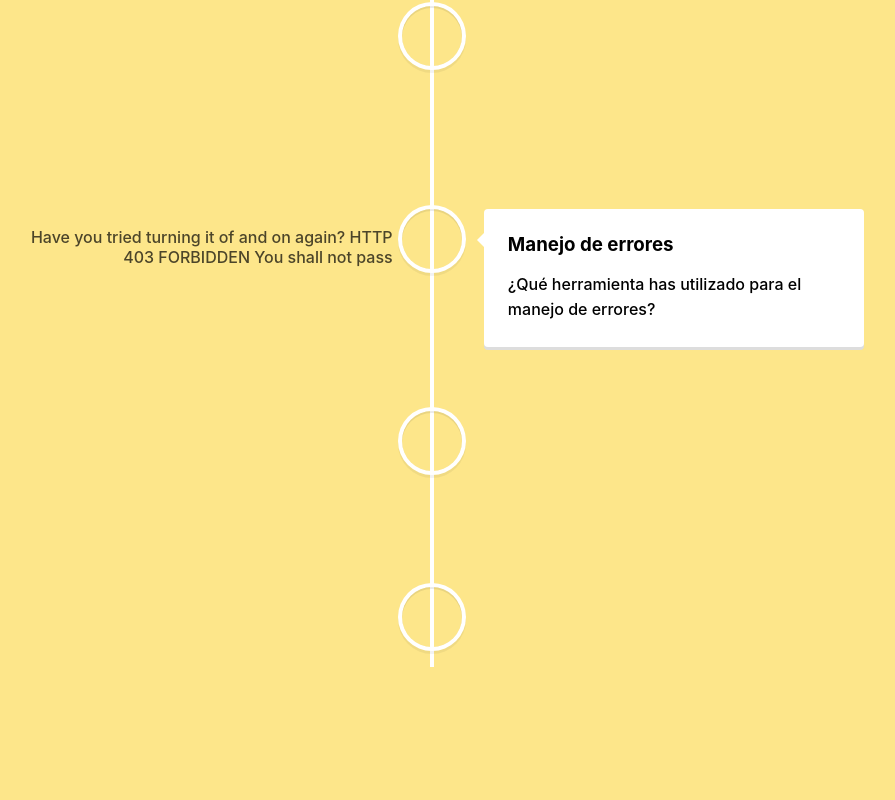
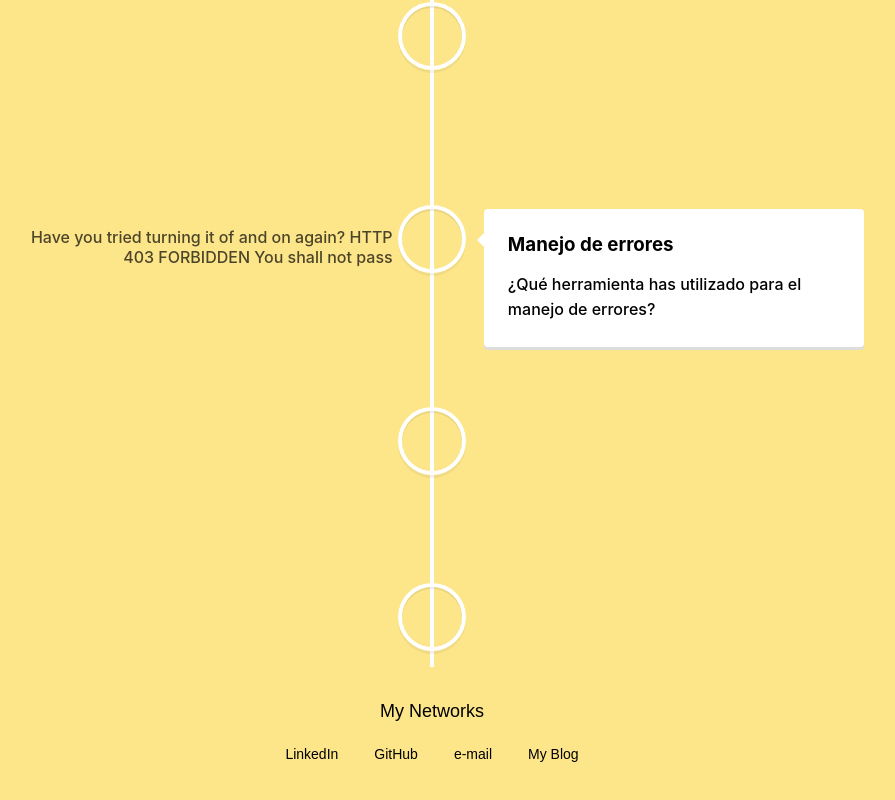
Before and after one commit to gb-simon/codeline, a React (Create React App) app: page / in a window 1280 px wide. Shown: the part 2113-2913 px from the top of the page, without its empty margins (208-1103 px from the left). Before the commit the page ends 2780 px from the top, so only its background shows below. Built offline with nearby package versions, Linux system fonts and the light colour scheme.

Commit message:
I'm fixing some datsa

```diff
--- /dev/null
+++ b/src/components/Footer.js
@@ -0,0 +1,51 @@
+import React, { Component } from "react";
+import "./styles.css";
+
+class Footer extends Component {
+  render() {
+    return (
+      <div className="footer">
+        <div className="footer-statement">My Networks </div>
+        <div className="social-links">
+          <div className="social">
+            <a
+              href="https://www.linkedin.com/in/gonzalo-simon-aguilar/?locale=en_US/"
+              target="_blank"
+              rel="noopener noreferrer"
+            >
+              LinkedIn
+            </a>
+          </div>
+          <div className="social">
+            <a
+              href="https://www.github.com/gb-simon/"
+              target="_blank"
+              rel="noopener noreferrer"
+            >
+              GitHub
+            </a>
+          </div>
+          <div className="social">
+            <a
+              href="mailto:aguilarsimon01@gmail.com"
+              target="_blank"
+              rel="noopener noreferrer"
+            >
+              e-mail
+            </a>
+          </div>
+          <div className="social-last">
+            <a
+              href="https://gonzalosimon.hashnode.dev/"
+              target="_blank"
+              rel="noopener noreferrer"
+            >
+              My Blog
+            </a>
+          </div>
+        </div>
+      </div>
+    );
+  }
+}
+export default Footer;
--- a/src/components/Home.js
+++ b/src/components/Home.js
@@ -6,18 +6,17 @@ import {
 import "react-vertical-timeline-component/style.min.css";
 import { Link } from "react-router-dom";
 import Header from "./Header";
-import './styles.css';
-
+import Footer from "./Footer";
+import "./styles.css";
 
 function Home() {
   const [darkMode, setDarkMode] = useState(false);
 
-
   return (
     <div className={`${darkMode && "dark-mode"}`}>
       <div className="container">
-        <Header handleToggleDarkMode={setDarkMode} />
-        <h3 className='sub-title'>
+        <Header className="dark-mode" handleToggleDarkMode={setDarkMode} />
+        <h3 className="sub-title">
           {" "}
           “The most damaging phrase in the language is... it's always been done
           this way” - Grace Hopper
@@ -166,6 +165,7 @@ function Home() {
           <VerticalTimelineElement />
         </VerticalTimeline>
       </div>
+      <Footer />
     </div>
   );
 }
--- a/src/components/pages/apiweb.js
+++ b/src/components/pages/apiweb.js
@@ -11,8 +11,31 @@ function ApiWebComponent() {
         {" "}
         <MdArrowBack size={50} />
       </Link>
-      <p>
-        Une API Web est le rêve d'un développeur.
+      <div>
+        <h4> Une API Web est le rêve d'un développeur</h4>
+        <p>
+          {" "}
+          <i>Una API Web es el sueño de un desarrollador</i>{" "}
+        </p>
+        <br />
+        <p>Una API es una aplicación web en el lado del Back-End </p>
+
+        <p>
+          Una API REST es una aplicación en el Back-End en donde tenemos una
+          serie de rutas, configurados a una serie de métodos configurados que
+          hacen funcionalidad, interacción con la base de datos que puede ser
+          consumido mediante el protocolo HTTP por cualquier tipo de cliente,
+          sea un web, dispositivo móvil, una tostadora o una cafetera, por
+          cualquier cosa que entienda el protocolo HTTP{" "}
+        </p>
+
+        <p>
+          Vamos a definir, como desarrolladores, métodos en el Back-End, por
+          ejemplo, un login, registro, una barra de búsqueda, crear X cosa en la
+          app, etc. Luego vamos a definir una ruta para cada uno de esos métodos
+          y cada uno tendra un metodo HTTP diferente,{" "}
+          <i>GET, POST, PUT, DELETE</i>, cualquier método HTTP que hay .{" "}
+        </p>
         <ul>
           <li>Puede ampliar la funcionalidad del navegador.</li>
           <li> Puede simplificar enormemente funciones complejas</li>
@@ -43,7 +66,7 @@ function ApiWebComponent() {
           Por ejemplo, la API de geolocalización puede devolver las coordenadas
           de donde se encuentra el navegador.
         </p>
-      </p>
+      </div>
     </div>
   );
 }
--- a/src/components/pages/apiwebtools.js
+++ b/src/components/pages/apiwebtools.js
@@ -5,21 +5,21 @@ import { MdArrowBack } from "react-icons/md";
 function ApiWebToolsComponent() {
   return (
     <div className="body">
-      <h1>Api Web Tools</h1>
+      <h1>API Web Tools</h1>
       <hr />
       <Link to="/">
         {" "}
         <MdArrowBack size={50} />
       </Link>
 
-      <h2>Que son las API Tools?</h2>
+      <h2>¿Qué son las API Tools?</h2>
 
       <p>
-        Una API es un conjunto de funciones que permite a las aplicaciones
-        acceder a datos mientras interactúan con componentes de software
-        externos, servicios operativos, etc. En lo que respecta al
-        almacenamiento en la nube, las API coordinan el intercambio de datos
-        entre las infraestructuras del sistema.
+        En API Testing, se utiliza software para enviar llamadas a la API, obtener
+        resultados y registrar la respuesta del sistema. Para el desarrollo
+        ágil, las pruebas de API se vuelven importantes a medida que los ciclos
+        de desarrollo más cortos ejercen más presión sobre las pruebas
+        automatizadas.
       </p>
 
       <h3>Algunas API Testing Tools</h3>
--- a/src/components/pages/clases.js
+++ b/src/components/pages/clases.js
@@ -11,33 +11,14 @@ function ClasesComponent() {
         {" "}
         <MdArrowBack size={50} />
       </Link>
-
-      <h2> ¿Qué es una clase? </h2>
+      <h1>¿Qué son las clases?</h1>
       <p>
-        La definicion de diccionario dice que una clase es un conjunto o
-        categoría de cosas que tienen alguna propiedad o atributo en común y se
-        diferencian de otras por clase, tipo o calidad.{" "}
-      </p>
-
-      <p>
-        Una clase se usa en programación orientada a objetos para describir uno
-        o más objetos.{" "}
-      </p>
-      <h3>¿Para qué sirven las clases?</h3>
-
-      <p>
-        {" "}
-        Sirve como plantilla para crear o instanciar objetos específicos dentro
-        de un programa. Si bien cada objeto se crea a partir de una sola clase,
-        una clase se puede utilizar para crear instancias de varios objetos.
-      </p>
-
-      <p>
-        {" "}
-        Las clases en JavaScript se basan en prototipos, pero también tienen
-        alguna sintaxis y semántica que no se comparten con la semántica de
-        clase ES5.  La palabra clave extends es usada en declaraciones de clase
-        o expresiones de clase para crear una clase hija.
+        Las clases son una plantilla para crear objetos. Encapsulan datos con
+        código para trabajar con esos datos. Las clases en JS se basan en
+        prototipos, pero también tienen alguna sintaxis y semántica que no se
+        comparten con la semántica de clase ES5.  La palabra clave extends es
+        usada en declaraciones de clase o expresiones de clase para crear una
+        clase hija.
       </p>
     </div>
   );
--- a/src/components/styles.css
+++ b/src/components/styles.css
@@ -8,15 +8,16 @@
   font-size: larger;
 }
 
-.title{
-    font-size: large;
+.title {
+  font-size: large;
 }
 
-.black{
-    color: black;
+.black {
+  color: black;
 }
 
-.link{
+.link,
+a {
   text-decoration: none !important;
   color: black;
 }
@@ -27,6 +28,62 @@
   text-align: center;
 }
 
-li{
-  padding-top:25px;
+li {
+  padding-top: 25px;
 }
+
+/* Footer */
+.footer {
+  margin-top: 30px;
+  padding-bottom: 30px;
+  text-align: center;
+  flex-wrap: wrap;
+  align-items: center;
+  font-family: circular-std-book, Arial, sans-serif;
+  font-size: 14px;
+  color: black;
+  line-height: 36px;
+  width: 100%;
+}
+
+.footer .footer-statement {
+  font-family: circular-std-medium, Arial, sans-serif;
+  font-size: 18px;
+  line-height: 28px;
+  margin: 0px auto 11px auto;
+  width: 100%;
+}
+
+.footer .social-links {
+  display: flex;
+  justify-content: center;
+}
+
+.footer a,
+.social-links .social .linkedin {
+  width: 16px;
+  height: 14px;
+  padding: 8px 8px 10px 8px;
+  margin: 10px;
+}
+
+.footer .social-links .social .email {
+  width: 16px;
+  height: 12px;
+  padding: 10px 8px 10px 8px;
+  padding-left: 30%;
+}
+
+.footer .social-links .social .github {
+  width: 16px;
+  height: 12px;
+  padding: 10px 8px 10px 8px;
+  padding-left: 30%;
+}
+
+.footer .social-links .social-last .blog {
+  width: 16px;
+  height: 12px;
+  padding: 10px 8px 10px 8px;
+  padding-left: 30%;
+}
```
